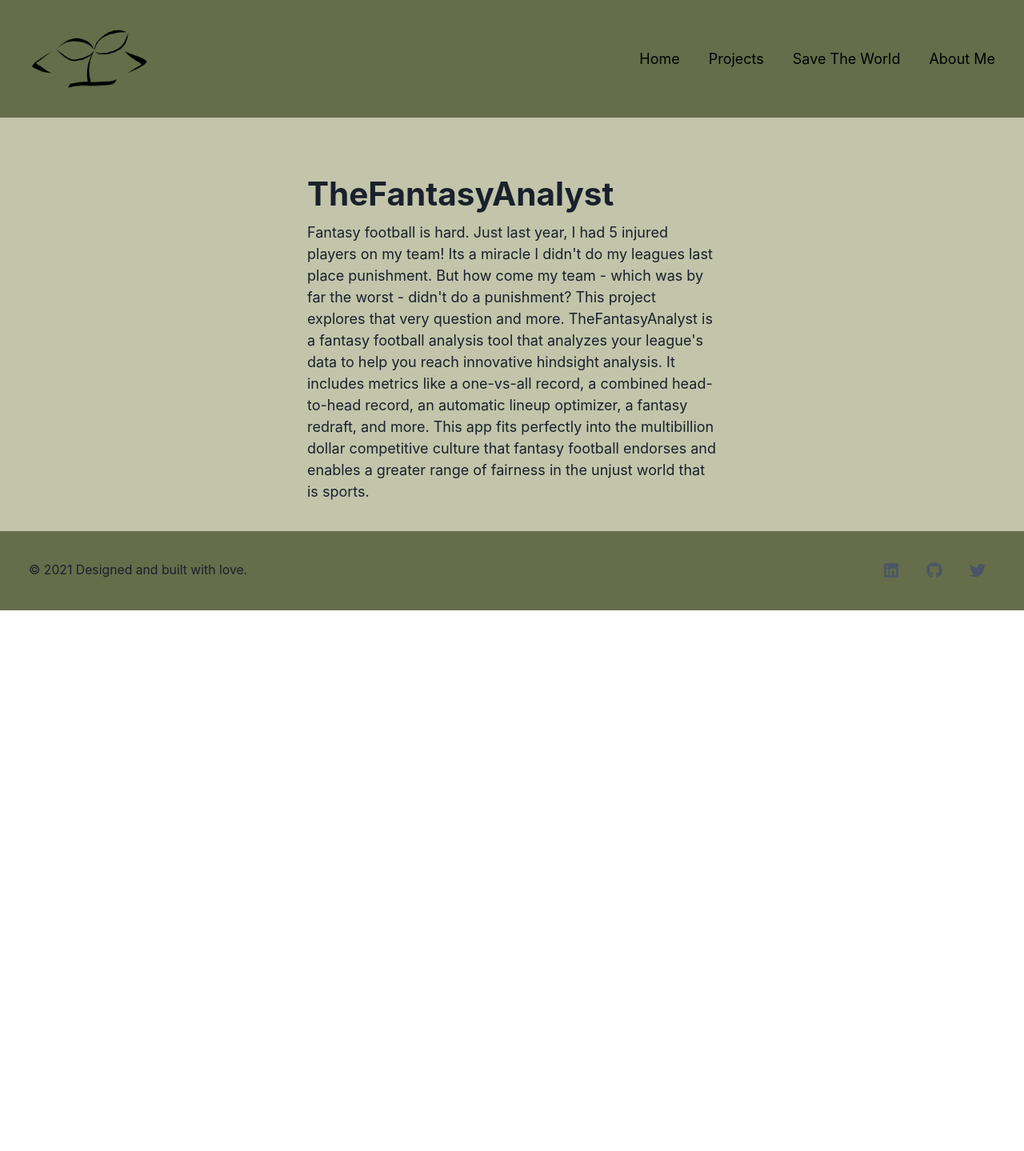
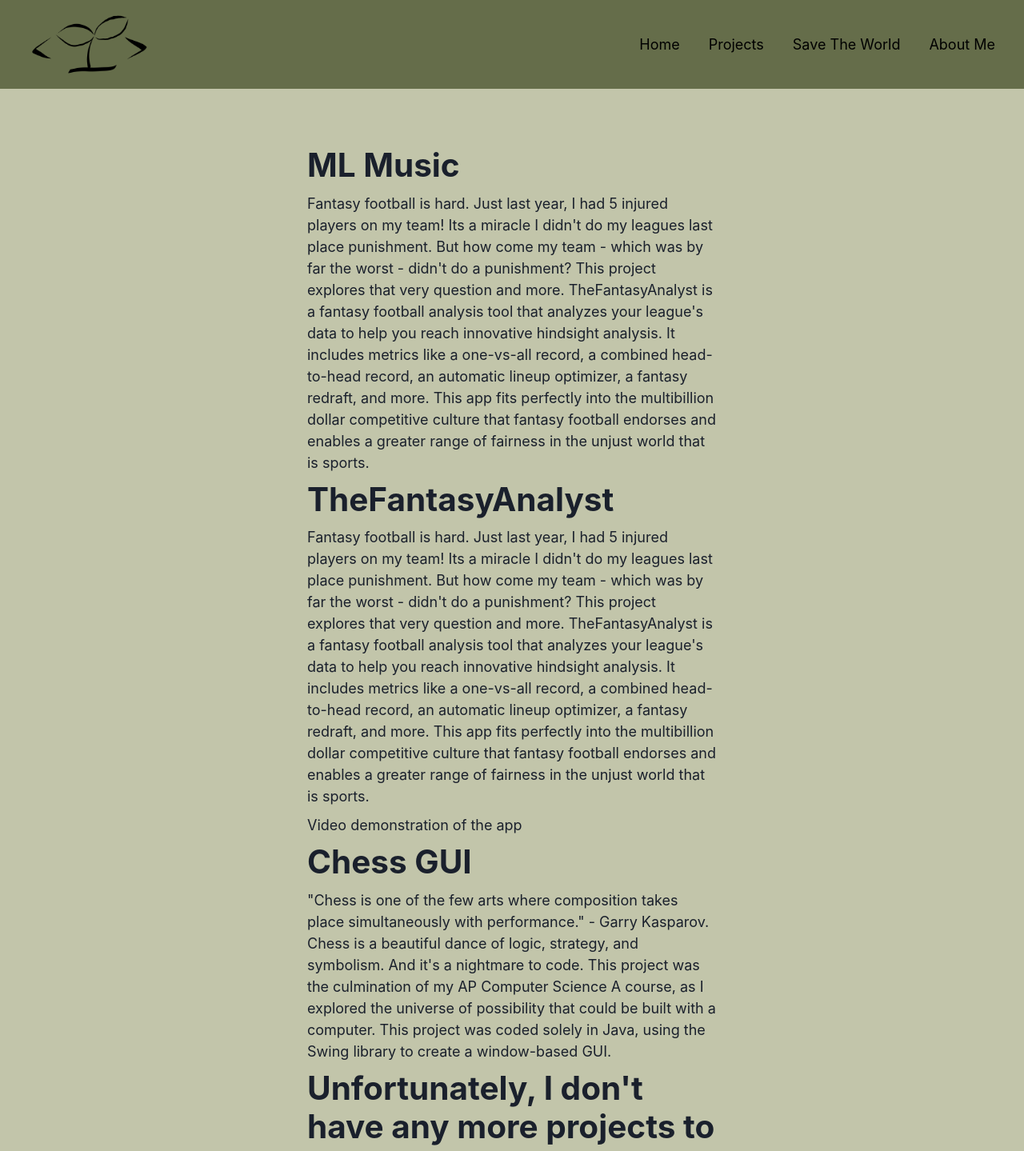
Before and after one commit to chriszhang08/personal-website, a Next.js app: page /projects in a window 1280 px wide. Shown: the top 1439 px of the page at 80% size. Before the commit the page ends 800 px from the top, so only its background shows below. Built offline with nearby package versions, Linux system fonts and the light colour scheme.

Commit message:
Added animations

```diff
--- a/components/footer/footer.js
+++ b/components/footer/footer.js
@@ -9,8 +9,7 @@ const Footer = () => (
   <Box
     as="footer"
     role="contentinfo"
-    mx="auto"
-    maxW="7xl"
+    marginTop="80px"
     py="6"
     px={{
       base: "4",
--- a/components/footer/socialMediaLinks.jsx
+++ b/components/footer/socialMediaLinks.jsx
@@ -1,11 +1,11 @@
 import { ButtonGroup, IconButton } from '@chakra-ui/react'
 import * as React from 'react'
-import { FaGithub, FaLinkedin, FaTwitter } from 'react-icons/fa'
+import { FaGithub, FaLinkedin, FaEnvelope } from 'react-icons/fa'
 
 export const SocialMediaLinks = (props) => (
   <ButtonGroup variant="ghost" color="gray.600" {...props}>
     <IconButton as="a" href="https://linkedin.com/in/chriszhang08/" aria-label="LinkedIn" icon={<FaLinkedin fontSize="20px" />} />
     <IconButton as="a" href="https://github.com/chriszhang08" aria-label="GitHub" icon={<FaGithub fontSize="20px" />} />
-    <IconButton as="a" href="#" aria-label="Twitter" icon={<FaTwitter fontSize="20px" />} />
+    <IconButton as="a" href="mailto:czhang2003@gmail.com" aria-label="Envelope" icon={<FaEnvelope fontSize="20px" />} />
   </ButtonGroup>
 )
--- a/components/navbar/navbar.js
+++ b/components/navbar/navbar.js
@@ -14,17 +14,9 @@ import {
 // import { lightTheme, darkTheme, GlobalStyles } from "../../styles/themeConfig";
 import { CloseIcon, HamburgerIcon, MoonIcon, SunIcon } from "@chakra-ui/icons";
 import colors from "../../styles/config/colors";
+import { motion } from "framer-motion";
 
-// create logo component
-// export default function Logo (props) {
-//   return (
-//     <Box {...props}>
-//       <Text fontSize="lg" fontWeight="bold">
-//         Logo
-//       </Text>
-//     </Box>
-//   );
-// };
+const MotionImage = motion(Image);
 
 // create menutoggle component
 const MenuToggle = ({ toggle, isOpen }) => {
@@ -76,28 +68,23 @@ const Navbar = (props) => {
       justify="space-between"
       wrap="wrap"
       position="sticky"
-      p={8}
-      mb={8}
+      paddingX={8}
+      paddingY={4}
+      marginBottom={8}
       w="100%"
       color="black"
       bg={colors.olive}
     >
       {/* can put logo here */}
       <Link href="/">
-        <Image src="/logo.png" height={75} width={150} />
+        <MotionImage
+          src="/logo.png"
+          height={75}
+          width={150}
+          whileTap={{ scale: 0.8 }}
+        />
       </Link>
       <MenuLinks isOpen={isOpen} />
-      {/* <Box
-        display={{ base: isOpen ? "block" : "none", md: "block" }}
-        mt={{ base: 4, md: 0 }}
-      >
-        <Button
-          variant="outline"
-          _hover={{ bg: "teal.700", borderColor: "teal.700" }}
-        >
-          Create account
-        </Button>
-      </Box> */}
       <MenuToggle toggle={handleToggle} isOpen={isOpen} />
     </Flex>
   );
--- a/pages/bio.js
+++ b/pages/bio.js
@@ -101,7 +101,6 @@ export default function Bio() {
             width="100%"
             height="380"
             frameBorder="0"
-            allowfullscreen=""
             allow="autoplay; clipboard-write; encrypted-media; fullscreen; picture-in-picture"
           ></iframe>
         </Stack>
--- a/pages/projects.js
+++ b/pages/projects.js
@@ -6,16 +6,20 @@ import {
   Box,
   Stack,
   Heading,
+  Link,
   Flex,
 } from "@chakra-ui/react";
 import { Fragment } from "react";
+import { motion } from "framer-motion";
 
 export default function Projects() {
   return (
     <Fragment>
       <Flex w="100%" justify="center" direction="row">
         <Stack direction={"column"} w={["90%", "80%", "65%", "50%", "40%"]}>
-          <Heading>TheFantasyAnalyst</Heading>
+          <Heading as="a" href="https://github.com/chriszhang08/MLMusic">
+            ML Music
+          </Heading>
           <Text>
             Fantasy football is hard. Just last year, I had 5 injured players on
             my team! Its a miracle I didn't do my leagues last place punishment.
@@ -30,6 +34,43 @@ export default function Projects() {
             enables a greater range of fairness in the unjust world that is
             sports.
           </Text>
+          <Heading
+            as="a"
+            href="https://github.com/chriszhang08/TheFantasyAnalyst"
+          >
+            TheFantasyAnalyst
+          </Heading>
+          // add gif of fantasy football?
+          <Text>
+            Fantasy football is hard. Just last year, I had 5 injured players on
+            my team! Its a miracle I didn't do my leagues last place punishment.
+            But how come my team - which was by far the worst - didn't do a
+            punishment? This project explores that very question and more.
+            TheFantasyAnalyst is a fantasy football analysis tool that analyzes
+            your league's data to help you reach innovative hindsight analysis.
+            It includes metrics like a one-vs-all record, a combined
+            head-to-head record, an automatic lineup optimizer, a fantasy
+            redraft, and more. This app fits perfectly into the multibillion
+            dollar competitive culture that fantasy football endorses and
+            enables a greater range of fairness in the unjust world that is
+            sports.
+          </Text>
+          <Text>Video demonstration of the app</Text>
+          <Heading as="a" href="https://github.com/chriszhang08/ChessGUI">
+            Chess GUI
+          </Heading>
+          <Text>
+            "Chess is one of the few arts where composition takes place
+            simultaneously with performance." - Garry Kasparov. Chess is a
+            beautiful dance of logic, strategy, and symbolism. And it's a
+            nightmare to code. This project was the culmination of my AP
+            Computer Science A course, as I explored the universe of possibility
+            that could be built with a computer. This project was coded solely
+            in Java, using the Swing library to create a window-based GUI.
+          </Text>
+          <Heading>
+            Unfortunately, I don't have any more projects to exhibit :(
+          </Heading>
         </Stack>
       </Flex>
     </Fragment>
```
Also changed, not shown: pages/index.js (+31 -18 lines), pages/save-the-world.js (+8 -2 lines).
